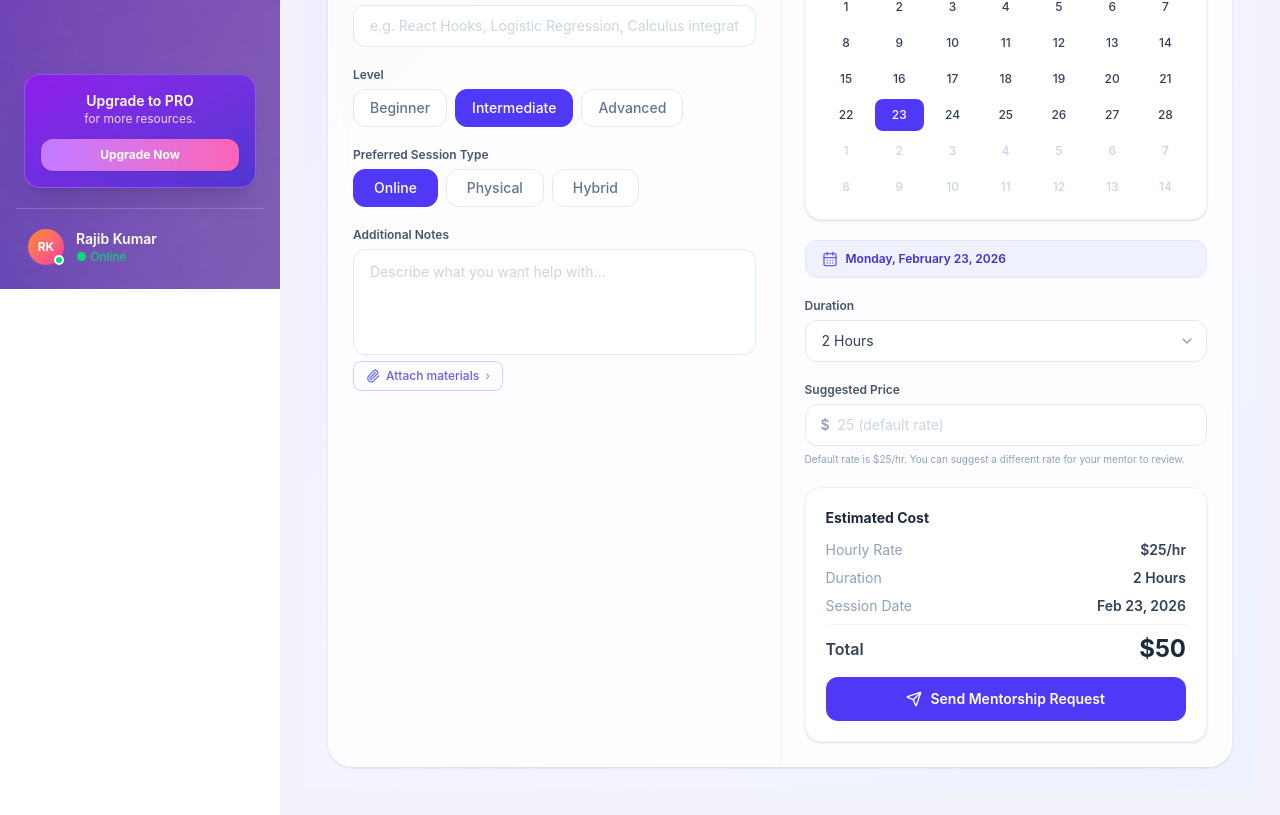
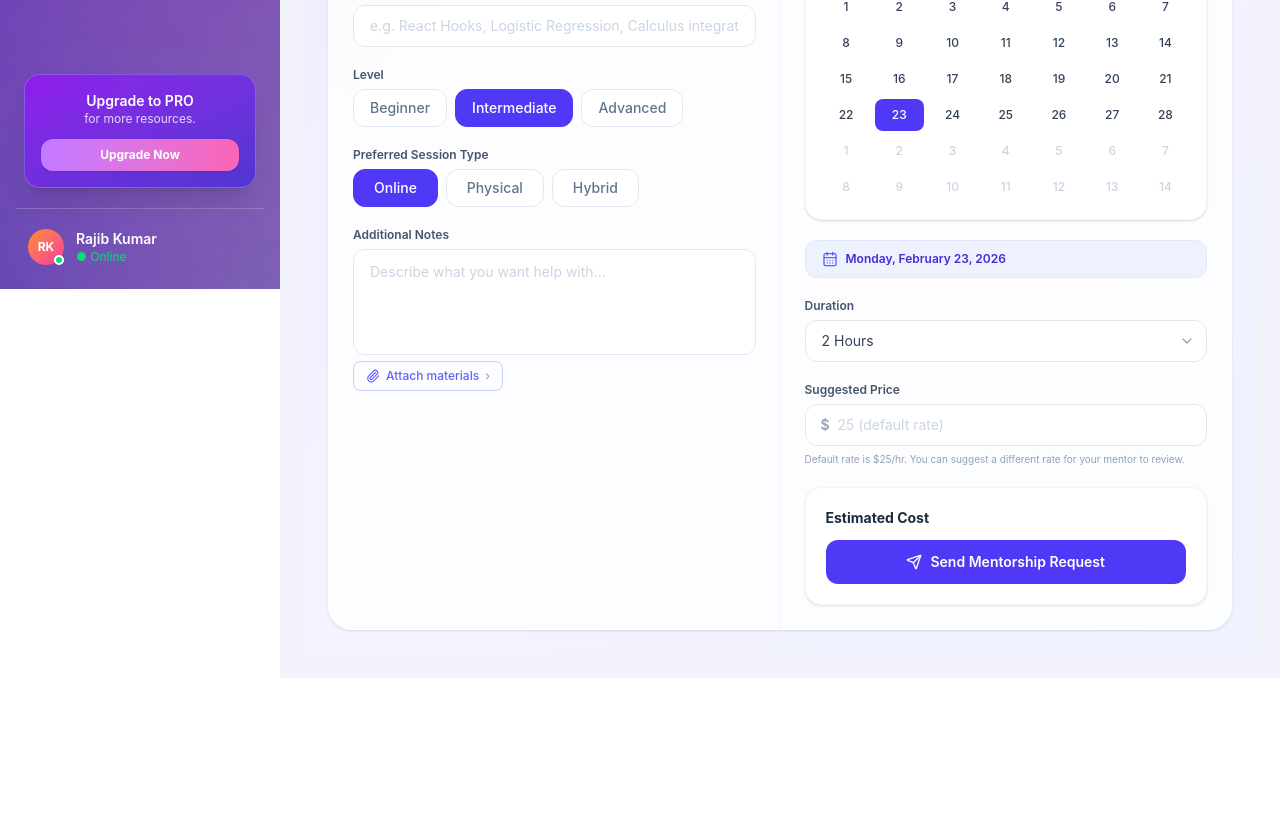
Before and after one commit to Philemon673/parseversefrontend, a Next.js app: page /student-dashboard/request in a window 1280 px wide. Shown: the part 511-1326 px from the top of the page. After the commit the page ends 1189 px from the top, so only its background shows below. Built offline with nearby package versions, Linux system fonts and the light colour scheme.

Commit message:
editing request file

```diff
--- a/app/student-dashboard/request/page.jsx
+++ b/app/student-dashboard/request/page.jsx
@@ -405,29 +405,7 @@ export default function RequestMentorshipPage() {
             {/* Estimated Cost Card */}
             <div className="mt-auto bg-white rounded-2xl border border-slate-100 shadow-sm p-5 flex flex-col gap-3">
               <h4 className="font-bold text-slate-800 text-sm">Estimated Cost</h4>
-              <div className="flex flex-col gap-2">
-                <div className="flex items-center justify-between text-sm">
-                  <span className="text-slate-400">Hourly Rate</span>
-                  <span className="font-semibold text-slate-700">
-                    ${suggestedPrice || HOURLY_RATE}/hr
-                  </span>
-                </div>
-                <div className="flex items-center justify-between text-sm">
-                  <span className="text-slate-400">Duration</span>
-                  <span className="font-semibold text-slate-700">{selectedDuration}</span>
-                </div>
-                <div className="flex items-center justify-between text-sm">
-                  <span className="text-slate-400">Session Date</span>
-                  <span className="font-semibold text-slate-700">
-                    {selectedDate?.toLocaleDateString("en-US", { month: "short", day: "numeric", year: "numeric" })}
-                  </span>
-                </div>
-                <div className="h-px bg-slate-100" />
-                <div className="flex items-center justify-between">
-                  <span className="font-semibold text-slate-700">Total</span>
-                  <span className="text-2xl font-bold text-slate-800">${total}</span>
-                </div>
-              </div>
+
               <button className="w-full flex items-center justify-center gap-2 py-3 rounded-xl bg-indigo-600 text-white text-sm font-semibold hover:bg-indigo-700 transition">
                 <Send className="w-4 h-4" />
                 Send Mentorship Request
```
